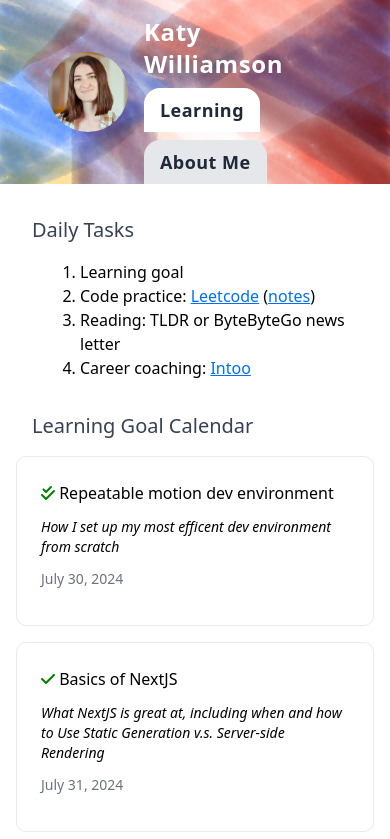
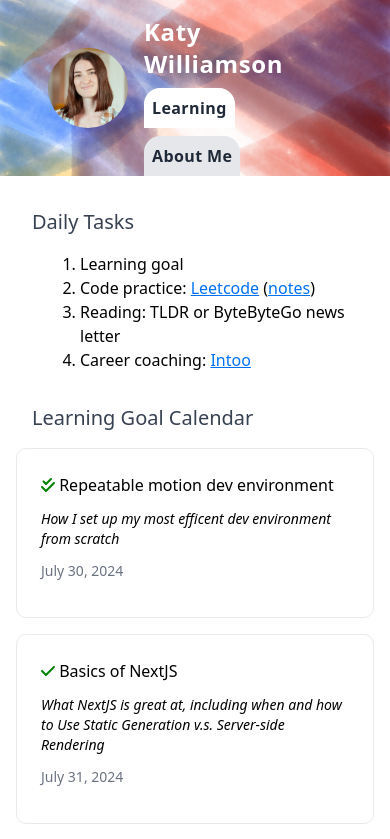
Before and after one commit to kwilliamson34/arch-upskill, a Next.js app: page / in a window 390 px wide. Shown: the top 839 px of the page. Built offline with nearby package versions, Linux system fonts and the light colour scheme.

Commit message:
mobile layout fix

```diff
--- a/components/header.tsx
+++ b/components/header.tsx
@@ -14,8 +14,8 @@ const Header = () => {
         href={href}
         className={clsx(
           "inline-block rounded-t-2xl",
-          "text-gray-800 no-underline text-lg font-bold tracking-wide",
-          "mt-2 mr-2 py-2 px-4",
+          "text-gray-800 no-underline font-bold tracking-wide",
+          "mt-2 mr-2 py-2 px-2 md:px-4",
           href == pathname ? "bg-white" : "bg-gray-200"
         )}
       >
```
